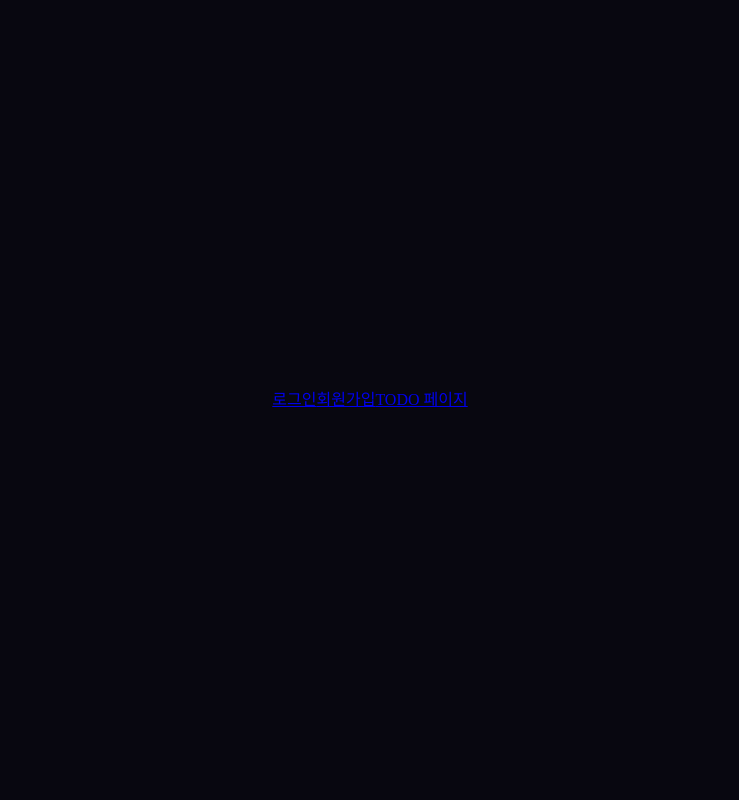
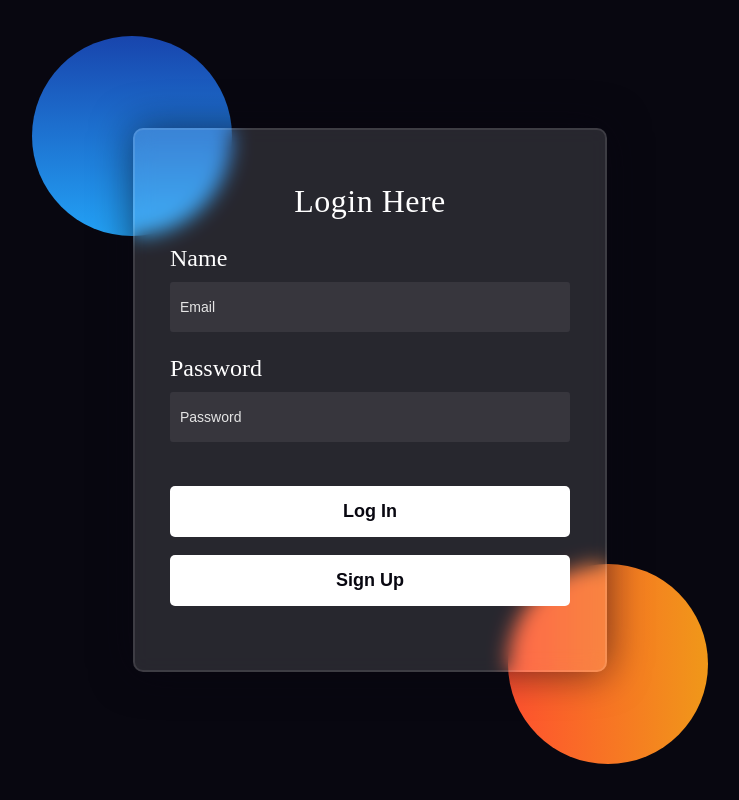
Before and after one commit to free-ko/wanted-pre-onboarding-frontend, a React (Create React App) app: page / in a window 1280 px wide. Shown: the whole page, without its empty margins (270-1009 px from the left). Built offline with nearby package versions, Linux system fonts and the light colour scheme.

Commit message:
[FEAT]: Main 페이지 UI 제거 후, default 페이지 Login 페이지로 수정

```diff
--- a/src/App.tsx
+++ b/src/App.tsx
@@ -1,11 +1,11 @@
 import { Routes, Route } from "react-router-dom";
 
-import { MainPage, LoginPage, SignupPage } from "./pages";
+import { LoginPage, SignupPage } from "./pages";
 
 const App = () => {
   return (
     <Routes>
-      <Route path="/" element={<MainPage />} />
+      <Route path="/" element={<LoginPage />} />
       <Route path="/signin" element={<LoginPage />} />
       <Route path="/signup" element={<SignupPage />} />
     </Routes>
--- a/src/pages/MainPage.tsx
+++ /dev/null
@@ -1,12 +0,0 @@
-import { Link } from "react-router-dom";
-
-const MainPage = () => {
-  return (
-    <div>
-      <Link to="/signin">로그인</Link>
-      <Link to="/signup">회원가입</Link>
-      <Link to="/todo">TODO 페이지</Link>
-    </div>
-  );
-};
-export default MainPage;
--- a/src/pages/index.ts
+++ b/src/pages/index.ts
@@ -1,3 +1,2 @@
-export { default as MainPage } from "./MainPage";
 export { default as LoginPage } from "./LoginPage";
 export { default as SignupPage } from "./SignupPage";
```
